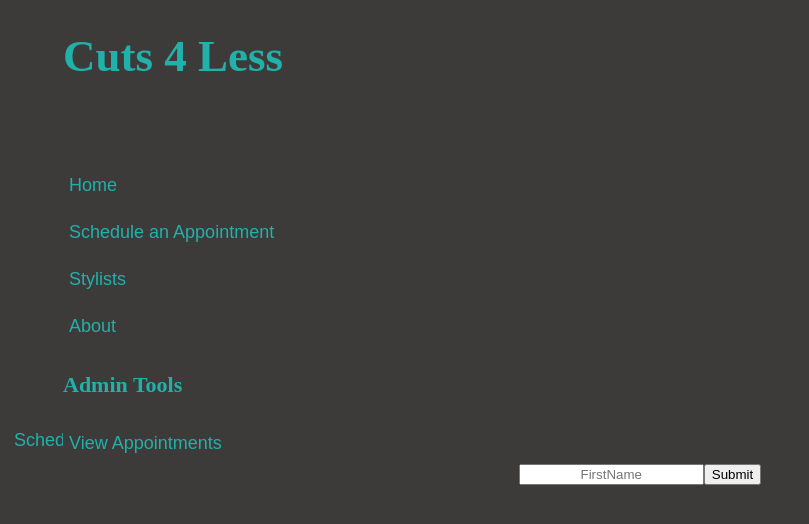
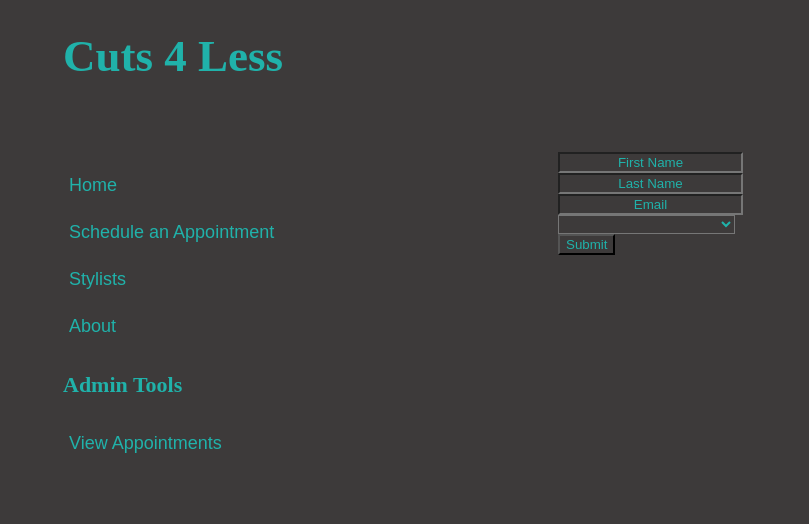
Before and after one commit to reyes2981/appt_program_frontend, a website: page index.html in a window 1280 px wide. Both pictures are taken after a click on the button "Schedule an Appointment". Shown: the top 524 px of the page, without its empty margins (0-809 px from the left). Drawn offline with Linux system fonts and the light colour scheme.

Commit message:
added form in js

```diff
--- a/css/styles.css
+++ b/css/styles.css
@@ -1,6 +1,6 @@
 body {
     text-align: center;
-    background: rgb(61, 58, 58);
+    background-color: rgb(61, 58, 58);
 }
 
 h1 {
@@ -55,7 +55,21 @@ input {
     text-align: center;
 }
 
-#appointment-container {
+#hairdresser {
+    width: 177px;
+}
+
+.form-inputs {
+    background-color: rgb(61, 58, 58);
+    color: lightseagreen;
+    text-align: center;
+}
+
+::placeholder {
+    color: lightseagreen;
+}
+
+#form-container {
     font-size: 18px;
     display: block;
     position: relative;
@@ -63,8 +77,11 @@ input {
     bottom: 265px;
     left: 550px;
     width: 300px;
-    border-style: dashed;
-    border-color: black;
+}
+
+.form-inputs {
+    display: block;
+    text-align: center;
 }
 
 #renderNewAppointment {
--- a/index.html
+++ b/index.html
@@ -27,8 +27,7 @@
         <button id="admin-appt-bttn">View Appointments</button>
         </nav>
 
-        <div class="form-container">
-            <button onClick="create_form()"> Schedule an Appointment </button>
+        <div id="form-container">
         </div>
 
         <div id="renderNewAppointment">
--- a/src/index.js
+++ b/src/index.js
@@ -8,7 +8,6 @@ document.addEventListener("DOMContentLoaded", () => {
     // fetch & load appointments
     console.log("DOM Content Loaded");
     //getAppointments();
-
 })
 
 selectApptBttn.addEventListener("click", () => {
@@ -22,24 +21,50 @@ function create_form() {
   const form = document.createElement("form");
   form.setAttribute("method", "post");
   form.setAttribute("action", "submit.php");
+  form.setAttribute("class", "form-inputs");
 
   const FN = document.createElement("input");
   FN.setAttribute("type", "text");
-  FN.setAttribute("name", "FirstName");
-  FN.setAttribute("id", "FirstName");
-  FN.setAttribute("placeholder", "FirstName");
+  FN.setAttribute("name", "firstName");
+  FN.setAttribute("id", "firstName");
+  FN.setAttribute("class", "form-inputs");
+  FN.setAttribute("placeholder", "First Name");
 
-  const submit = document.createElement("input");
-  submit.setAttribute("type", "submit");
-  submit.setAttribute("value", "Submit");
+  const LN = document.createElement("input");
+  LN.setAttribute("type", "text");
+  LN.setAttribute("name", "lastName");
+  LN.setAttribute("id", "LastName");
+  LN.setAttribute("class", "form-inputs");
+  LN.setAttribute("placeholder", "Last Name");
+
+  const EMAIL = document.createElement("input");
+  EMAIL.setAttribute("type", "text");
+  EMAIL.setAttribute("name", "email");
+  EMAIL.setAttribute("id", "email");
+  EMAIL.setAttribute("class", "form-inputs");
+  EMAIL.setAttribute("placeholder", "Email");
+
+  const HD = document.createElement("select");
+  HD.setAttribute("type", "option");
+  HD.setAttribute("name", "hairdresser");
+  HD.setAttribute("id", "hairdresser");
+  HD.setAttribute("class", "form-inputs");
+
+  const SUBMIT = document.createElement("input");
+  SUBMIT.setAttribute("class", "form-inputs");
+  SUBMIT.setAttribute("type", "submit");
+  SUBMIT.setAttribute("value", "Submit");
 
                 // Append the email_ID input to the form
   form.append(FN);
+  form.append(LN);
+  form.append(EMAIL);
+  form.append(HD);
 
                 // Append the button to the form
-  form.append(submit);
+  form.append(SUBMIT);
 
-  document.getElementsByTagName("body")[0].appendChild(form);
+  document.getElementById("form-container").appendChild(form);
 
   console.log("hello from create_form");
 }
```
Also changed, not shown: src/appointmentForm.js (deleted, +0 -69 lines).
